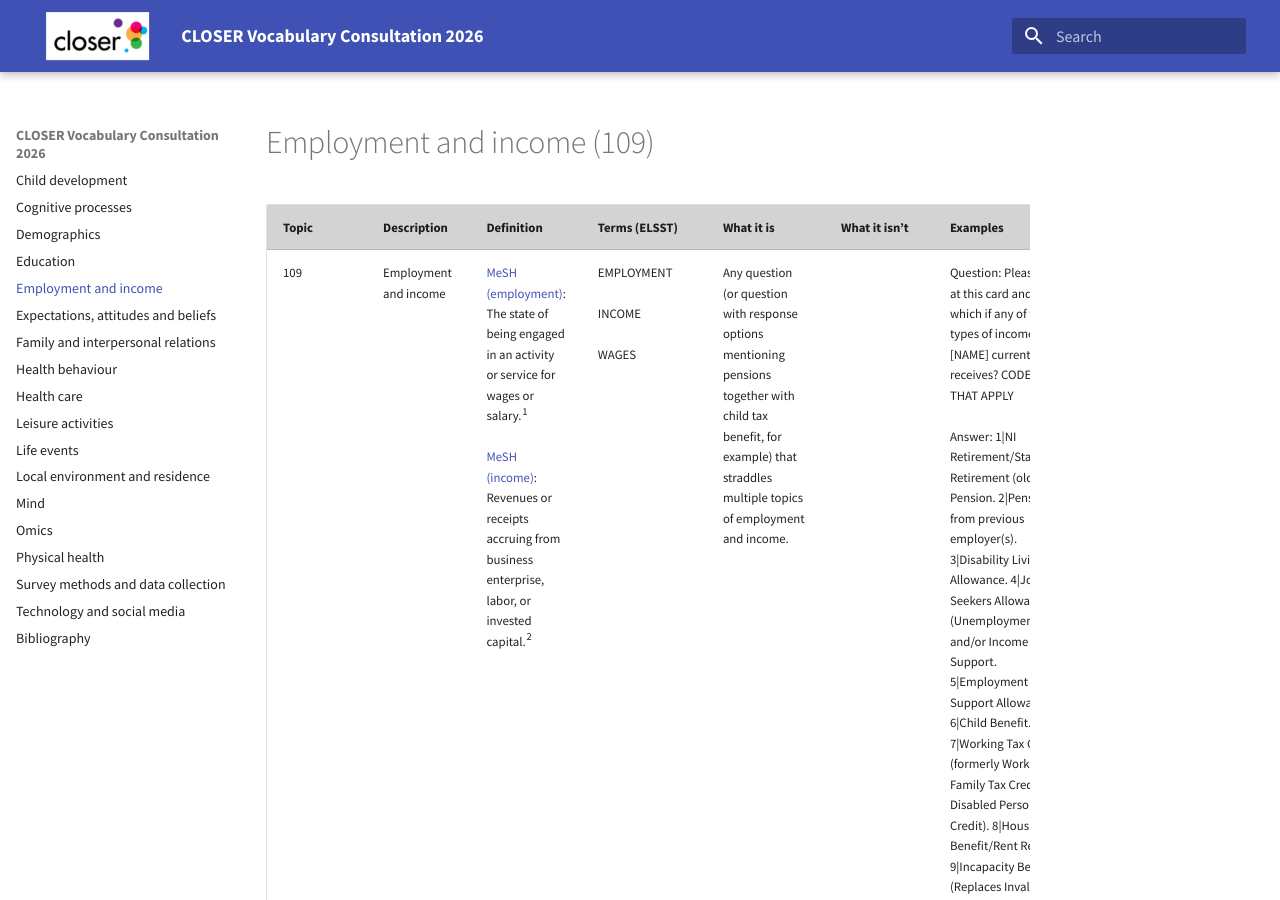
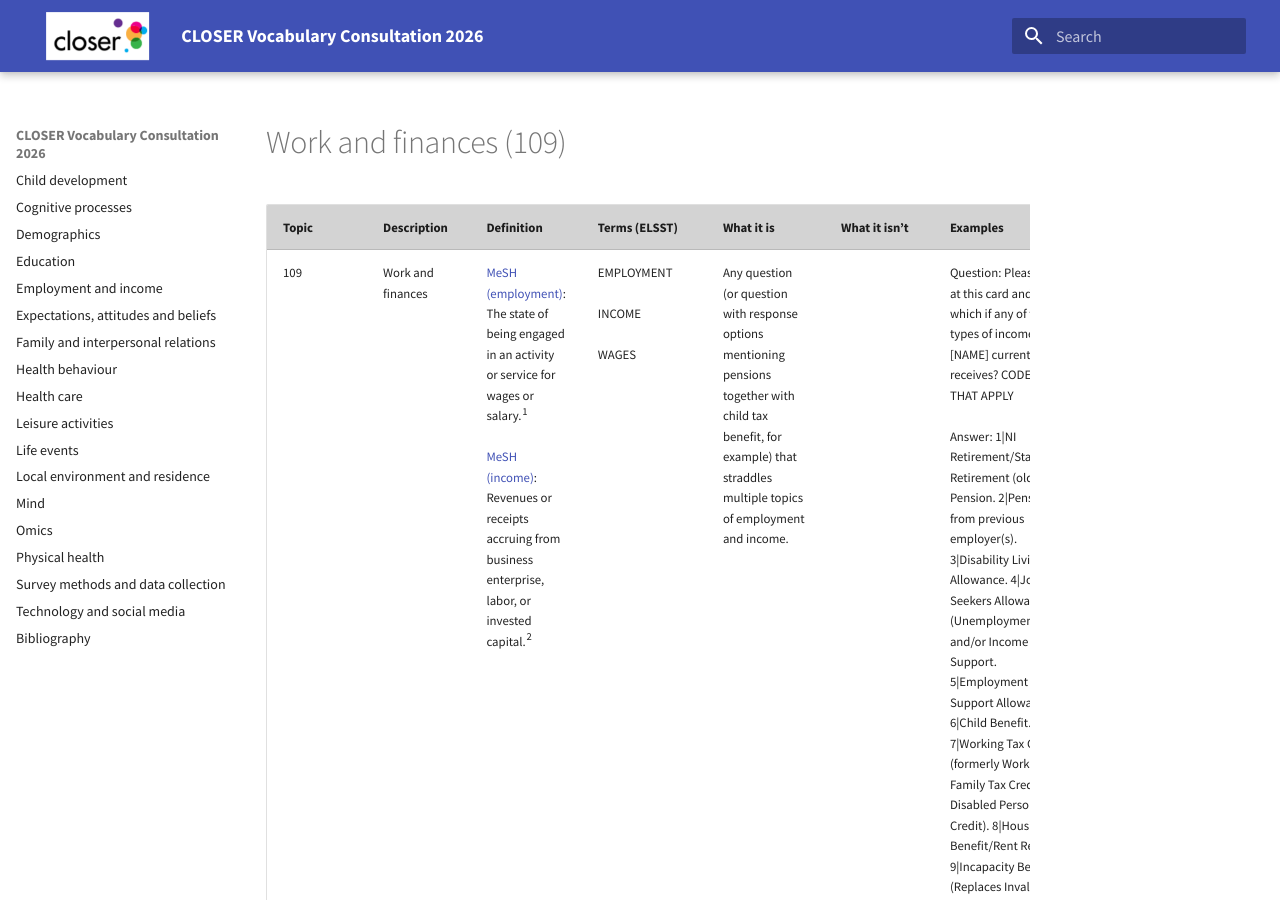
Before and after one commit to CLOSER-Cohorts/closer-vocabulary-2026, an MkDocs documentation site: the page built from docs/work-and-finances.md, in a window 1280 px wide and 900 px high. Built offline with MkDocs 1.6.1 and Material for MkDocs 9.7.7, drawn with Linux system fonts in a browser that asks for light colours.

Commit message:
Update and rename employment-and-income.md to work-and-finances.md
Changed topic name from employment and income to work and finances

```diff
--- a/docs/employment-and-income.md
+++ b/docs/work-and-finances.md
@@ -1,9 +1,9 @@
-# Employment and income (109)
+# Work and finances (109)
 
 
 | **Topic** | **Description** | **Definition** | **Terms (ELSST)** | **What it is** | **What it isn’t** | **Examples** | **Changes** |
 | --- | --- | --- | --- | --- | --- | --- | --- |
-| 109 | Employment and income | [MeSH (employment)](https://meshb.nlm.nih.gov/record/ui?ui=D004651): The state of being engaged in an activity or service for wages or salary.<sup>1</sup><br><br>[MeSH (income)](https://meshb.nlm.nih.gov/record/ui?ui=D007182): Revenues or receipts accruing from business enterprise, labor, or invested capital.<sup>2</sup> | EMPLOYMENT<br><br>INCOME<br><br>WAGES | Any question (or question with response options mentioning pensions together with child tax benefit, for example) that straddles multiple topics of employment and income. |     | Question: Please look at this card and tell me which if any of the types of income listed \[NAME\] currently receives? CODE ALL THAT APPLY<br><br>Answer: 1\|NI Retirement/State Retirement (old age) Pension. 2\|Pension from previous employer(s). 3\|Disability Living Allowance. 4\|Job Seekers Allowance (Unemployment) and/or Income Support. 5\|Employment and Support Allowance. 6\|Child Benefit. 7\|Working Tax Credit (formerly Working Family Tax Credit and Disabled Person's Tax Credit). 8\|Housing Benefit/Rent Rebate. 9\|Incapacity Benefit (Replaces Invalidity and NI Sickness Benefit). 10\|Any other state benefit. 11\|Child Tax Credit. 12\|Pension Credit. 96\|None of these |     |
+| 109 | Work and finances | [MeSH (employment)](https://meshb.nlm.nih.gov/record/ui?ui=D004651): The state of being engaged in an activity or service for wages or salary.<sup>1</sup><br><br>[MeSH (income)](https://meshb.nlm.nih.gov/record/ui?ui=D007182): Revenues or receipts accruing from business enterprise, labor, or invested capital.<sup>2</sup> | EMPLOYMENT<br><br>INCOME<br><br>WAGES | Any question (or question with response options mentioning pensions together with child tax benefit, for example) that straddles multiple topics of employment and income. |     | Question: Please look at this card and tell me which if any of the types of income listed \[NAME\] currently receives? CODE ALL THAT APPLY<br><br>Answer: 1\|NI Retirement/State Retirement (old age) Pension. 2\|Pension from previous employer(s). 3\|Disability Living Allowance. 4\|Job Seekers Allowance (Unemployment) and/or Income Support. 5\|Employment and Support Allowance. 6\|Child Benefit. 7\|Working Tax Credit (formerly Working Family Tax Credit and Disabled Person's Tax Credit). 8\|Housing Benefit/Rent Rebate. 9\|Incapacity Benefit (Replaces Invalidity and NI Sickness Benefit). 10\|Any other state benefit. 11\|Child Tax Credit. 12\|Pension Credit. 96\|None of these |     |
 | 10901 | Occupation and employment | [Oxford online (occupation)](https://www.oed.com/dictionary/occupation_n?tab=meaning_and_use#33716940): A particular action or course of action in which a person is engaged, esp. habitually; a particular job or profession; a particular pursuit or activity.<sup>3</sup><br><br>[MeSH (employment)](https://meshb.nlm.nih.gov/record/ui?ui=D004651): The state of being engaged in an activity or service for wages or salary.<sup>4</sup> | OCCUPATIONAL CHOICE<br><br>PROFESSIONAL OCCUPATIONS<br><br>OCCUPATIONS<br><br>OCCUPATIONAL STATUS<br><br>EMPLOYMENT OPPORTUNITIES<br><br>CAREERS GUIDANCE<br><br>EMPLOYMENT |     | Questions related to income. Tag to “Income (10903)” | Regarding your job involvement. Is your job boring?<br><br>At around 19 weeks of pregnancy did your paid work involve any of the following activities in an average day at work? Standing or sitting with your trunk bent forward (see diagram) for more than an hour in total?<br><br>What is your MAIN occupation at the moment? Occupation (e.g. secretary, teacher, builder)<br><br>about how old do you expect the baby will be when you go back to work? |     |
 | 10902 | Social classification | [MeSH (social class)](https://meshb.nlm.nih.gov/record/ui?ui=D012923): A stratum of people with similar position and prestige; includes social stratification. Social class is measured by criteria such as education, occupation, and income.<sup>5</sup> | SOCIAL CLASS<br><br>MIDDLE CLASS<br><br>UPPER CLASS<br><br>WORKING CLASS | Questions asked to ascertain social class | Perceptions of social class (e.g. “What kinds of things would you say help people to "get on in the world", nowadays?”). Tag to “Social attitudes (11001)”. | What is/was your father's main job, what kind of work does/did he do in it?<br><br>In what trade or industry does he work?<br><br>And was your mother working when you were 14? |     |
 | 10903 | Income | [MeSH](https://meshb.nlm.nih.gov/record/ui?ui=D007182): Revenues or receipts accruing from business enterprise, labor, or invested capital.<sup>6</sup> | INCOME  <br>INTEREST (FINANCE)  <br>LOW INCOME  <br>PENSIONS  <br>POCKET MONEY  <br>PROFITS  <br>ROYALTIES  <br>TURNOVER  <br>UNEARNED INCOME  <br>WAGES | Money coming into a household<br><br>Income from investments and savings | Income from Pensions. Tag to “Pensions (10907)”<br><br>Questions about occupation or employment that aren’t related to income. Tag to “Occupation and employment (10901)”. | How is your pay calculated, in particular are you salaried or paid by the hour?<br><br>Before tax and other deductions, how much do you earn from your second and all other occasional jobs in a usual month?<br><br>What was the amount of (your share of) the profit or loss figure shown on these accounts for this period? |     |
```
